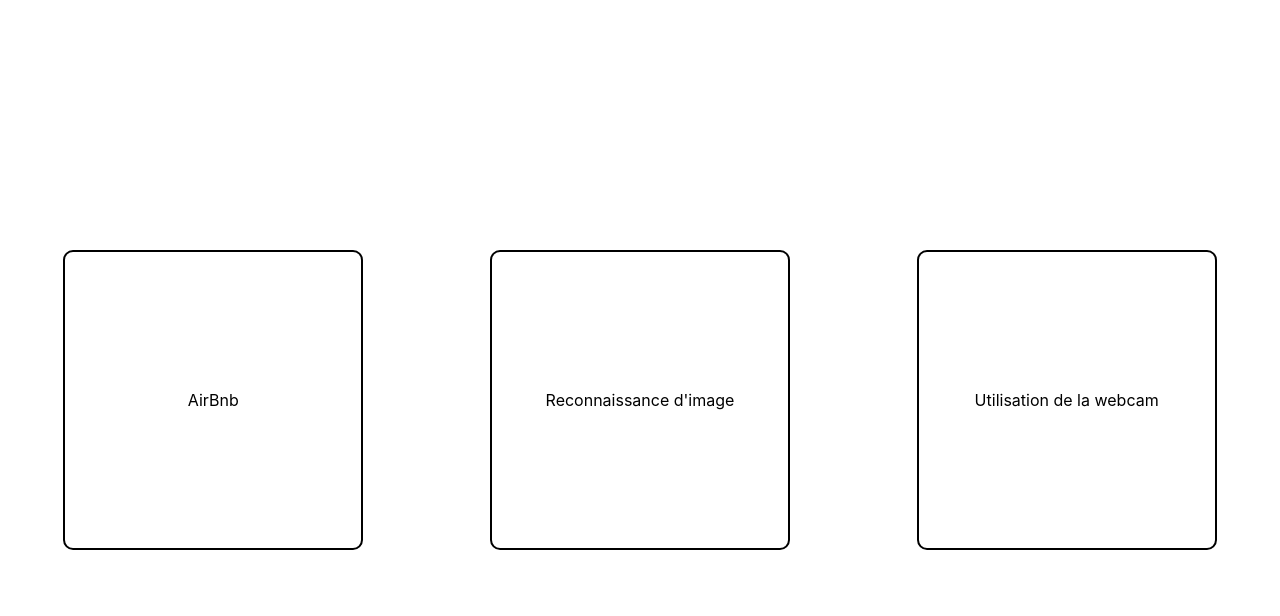
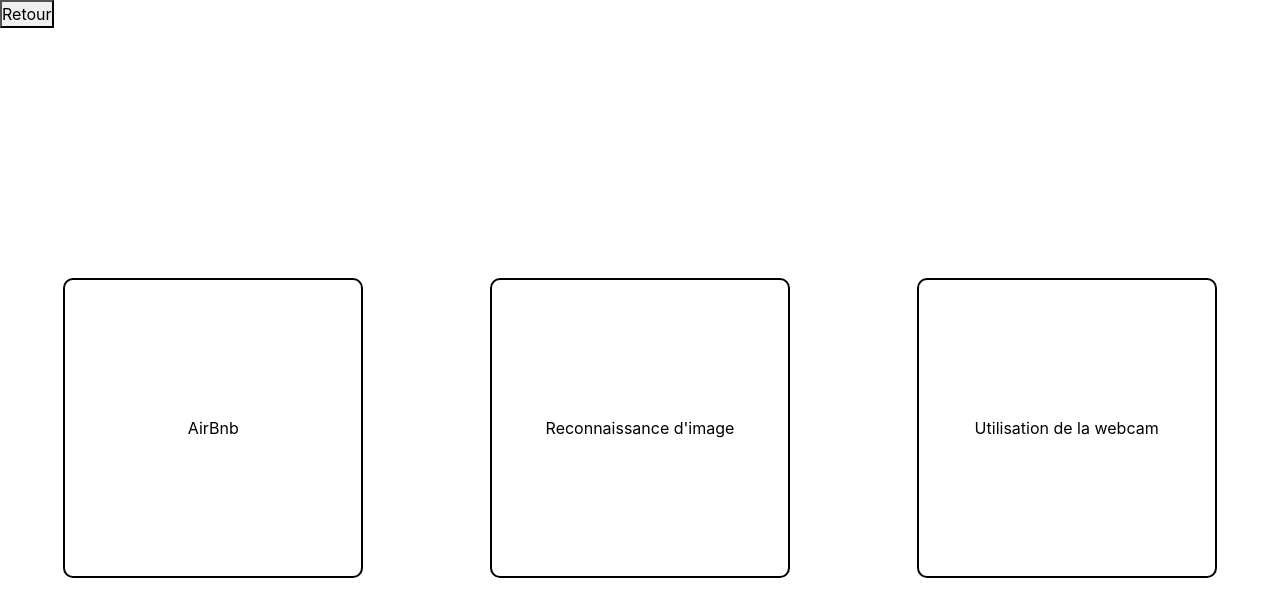
Before and after one commit to bmehdi777/nosql_ia, a React (Create React App) app: page / in a window 1280 px wide. Shown: the top 616 px of the page. Built offline with nearby package versions, Linux system fonts and the light colour scheme.

Commit message:
btn back

```diff
--- /dev/null
+++ b/src/Components/Layout.jsx
@@ -0,0 +1,22 @@
+import React from 'react'
+import {useHistory} from 'react-router-dom'
+
+const Layout = ({children}) => {
+    const history = useHistory()
+
+    const goBack = () => {
+        history.goBack()
+    }
+    return (
+        <div>
+            <button
+                onClick={goBack}
+            >
+                Retour
+            </button>
+            <main>{children}</main>
+        </div>
+    )
+}
+
+export default Layout
--- a/src/Components/Routes.jsx
+++ b/src/Components/Routes.jsx
@@ -10,9 +10,12 @@
 import Historique from "./Historique";
 import WebcamDetection from "./WebcamDetection";
 
+import Layout from './Layout'
+
 function Routes() {
   return (
     <Router>
+      <Layout>
         <Switch>
           <Route exact sensitive path="/" component={App} />
           <Route exact sensitive path="/airbnb" component={Airbnb} />
@@ -43,6 +46,7 @@
             component={WebcamDetection}
           />
         </Switch>
+      </Layout>
     </Router>
   );
 }
```
Lines whose indentation alone changed are shown as unchanged.
